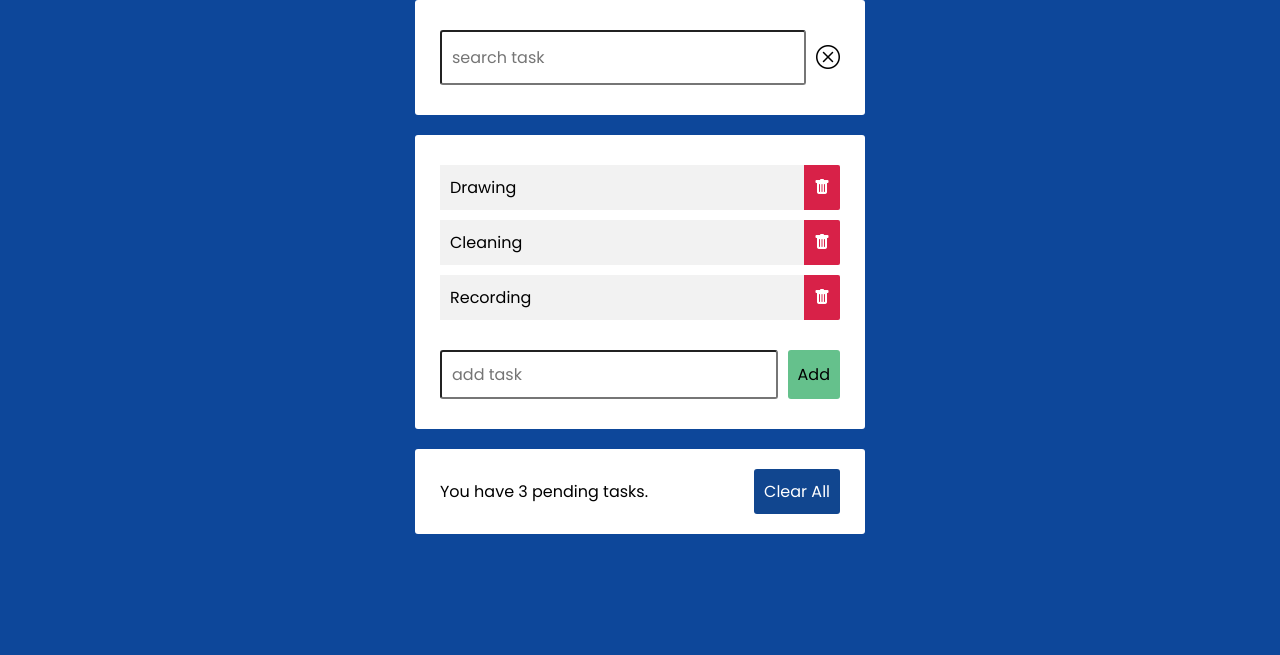
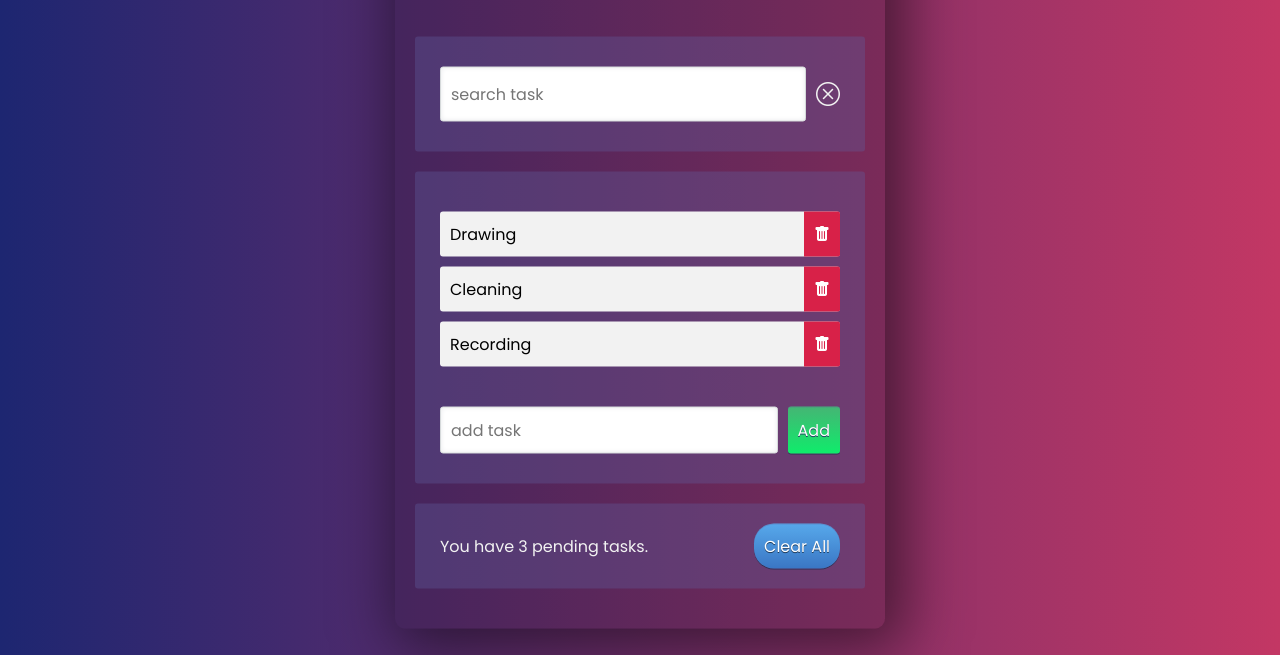
Before and after one commit to BlackMuiruri/todomanager-js, a plain HTML site: page index.html in a window 1280 px wide. Shown: the part 145-800 px from the top of the page. Drawn offline with nearby package versions, Linux system fonts and the light colour scheme.

Commit message:
Custom blue and purple theme

```diff
--- a/style.css
+++ b/style.css
@@ -15,10 +15,24 @@
   list-style: none;
 }
 
+body {
+  min-height: 100vh !important;
+  background: #c33764;
+  background: linear-gradient(to right, #1d2671, #c33764);
+}
+
 .wrap {
-  background-color: #0d479a;
-  min-height: 100vh;
+  position: absolute;
+  top: 50%;
+  left: 50%;
+  transform: translate(-50%, -50%);
+  display: block;
+  background-color: rgba(0, 0, 0, 0.15);
+  min-height: 85vh;
   padding: 20px;
+  margin: 5px auto;
+  border-radius: 10px;
+  box-shadow: 10px 10px 60px 10px rgba(0, 0, 0, 0.5);
 }
 
 .heading {
@@ -48,10 +62,28 @@
 .search-box,
 .task-box,
 .message {
-  background-color: #ffffff;
+  background-color: rgba(95, 94, 158, 0.35);
   padding: 20px 25px;
   border-radius: 3px;
   margin: 20px 0px;
+}
+
+input[type="text"] {
+  border:1px solid #d5d9da;
+	box-shadow: 0 0 5px #e8e9eb inset;
+  border-radius: 3px;
+  width: 100%;
+  margin-right: 10px;
+  padding: 10px;
+  font-size: 16px;
+  outline:0;
+}
+
+input[type="text"]:focus {
+	border:1px solid #b9d4e9;
+	border-top-color:#b6d5ea;
+	border-bottom-color:#b8d4ea;
+	box-shadow:0 0 5px #b9d4e9;
 }
 
 .search-box .search {
@@ -59,30 +91,28 @@
   margin: 10px 0px;
 }
 
-.search-box input {
-  border-radius: 3px;
-  width: 100%;
-  margin-right: 10px;
-  padding: 10px;
-  font-size: 16px;
-}
 
 .search-box i.reset {
   font-size: 24px;
   height: 100%;
   padding: 10px 0px;
   cursor: pointer;
+  color: #f2f2f2;
 }
 
 .task-box .tasks {
   margin: 10px 0px;
+  overflow: hidden;
 }
 
 .task-box li {
+  width: 100%;
+  position: relative;
   background-color: #f2f2f2;
   margin: 10px 0px;
   display: flex;
   justify-content: space-between;
+  border-radius: 3px;
 }
 
 .task-box span {
@@ -103,39 +133,57 @@
   margin: 30px 0px 10px 0px;
 }
 
-.task-box input[type="text"] {
-  border-radius: 3px;
-  width: 100%;
-  margin-right: 10px;
-  padding: 10px;
-  font-size: 16px;
-}
 
 .task-box input[type="submit"] {
   padding: 10px;
   font-size: 16px;
   cursor: pointer;
   background-color: #65c18c;
+  background: -webkit-linear-gradient(top, #45b574 0%,#0fec6b 100%);
+  border-top-color:#45b574;
+	border-bottom-color:#0fec6b;
   border: 0px;
   border-radius: 3px;
+  color: #ffffff;
+  text-shadow:0 1px 0 #1e3c5e;
+  box-shadow:0 1px 0 #2e3154, 0 1px 0 rgba(95, 94, 158, 0.35) inset;
+}
+
+.task-box input[type="submit"]:active {
+  background: -webkit-linear-gradient(top, #0fec6b 0%,#45b574 100%);
+  box-shadow:none;
+	text-shadow:0 -1px 0 #1e3c5e;
 }
 
 .message {
   display: flex;
   justify-content: space-between;
   align-items: center;
+  color: #f2f2f2;
 }
 
 .message .clear {
   border: 0px;
-  background-color: #11468f;
-  color: #ffffff;
+  background: #11468f;
+  background: -webkit-linear-gradient(top, #57a9eb 0%,#3a76c4 100%);
   cursor: pointer;
   padding: 10px;
   font-size: 16px;
-  border-radius: 3px;
+  border-top-color:#3e80b1;
+	border-bottom-color:#1e549d;
+	color:#ffffff;
+	text-shadow:0 1px 0 #1e3c5e;
+	border-radius:20px;
+	box-shadow:0 1px 0 #2e3154, 0 1px 0 rgba(95, 94, 158, 0.35) inset;
+}
+
+.message .clear:active {
+  background: -webkit-linear-gradient(top, #3a76c4 0%,#57a9eb 100%);
+  box-shadow:none;
+	text-shadow:0 -1px 0 #1e3c5e;
 }
 
 .hide {
-  display: none !important;
+  transition: display 200ms;
+  display: none;
 }
```
